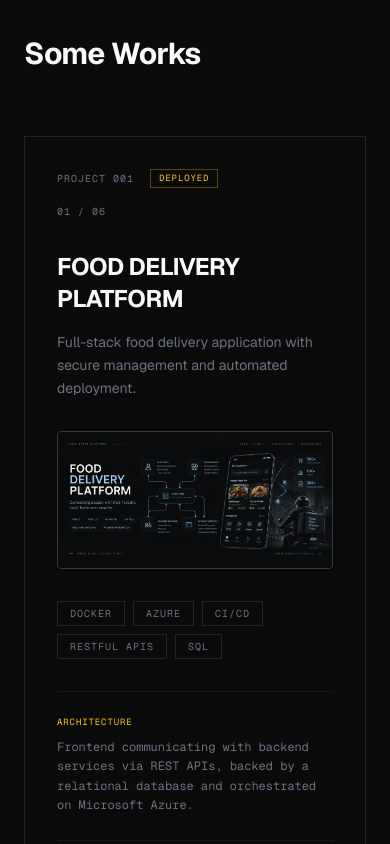
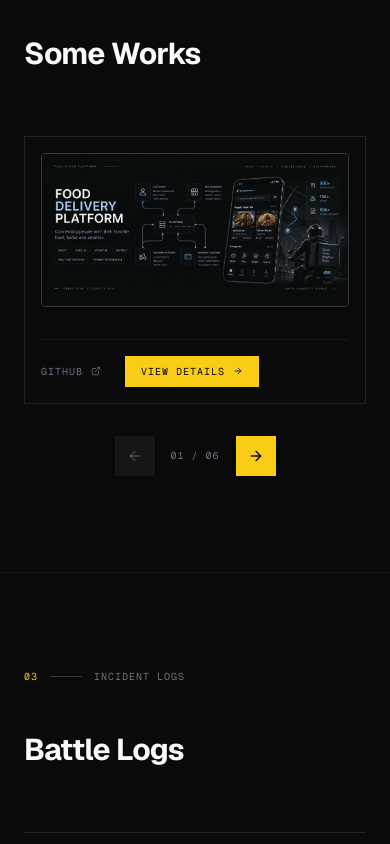
Before and after one commit to satyazitmohapatra/my_new_webs_18sep, a Next.js app: page / in a window 390 px wide. Shown: the part 1040-1884 px from the top of the page. Built offline with nearby package versions, Linux system fonts and the light colour scheme.

Commit message:
Hide heavy text on mobile to emphasize project thumbnail and links

```diff
--- a/app/page.tsx
+++ b/app/page.tsx
@@ -125,9 +125,9 @@ export default function SinglePagePortfolio() {
                 className="w-full"
               >
                 {/* Project Card */}
-                <div className="border border-foreground/10 p-8 md:p-12">
+                <div className="border border-foreground/10 p-4 sm:p-6 md:p-12">
                   {/* Header Row */}
-                  <div className="flex flex-col md:flex-row md:items-center justify-between gap-4 mb-8">
+                  <div className="hidden md:flex flex-col md:flex-row md:items-center justify-between gap-4 mb-8">
                     <div className="flex items-center gap-4">
                       <span className="font-mono text-[10px] tracking-widest text-muted-foreground uppercase">
                         {currentProject.id.replace("_", " ")}
@@ -142,12 +142,12 @@ export default function SinglePagePortfolio() {
                   </div>
 
                   {/* Title */}
-                  <h3 className="text-2xl md:text-3xl font-bold tracking-tight text-foreground mb-4">
+                  <h3 className="hidden md:block text-2xl md:text-3xl font-bold tracking-tight text-foreground mb-4">
                     {currentProject.title}
                   </h3>
 
                   {/* Description */}
-                  <p className="text-muted-foreground text-sm leading-relaxed max-w-2xl mb-8">
+                  <p className="hidden md:block text-muted-foreground text-sm leading-relaxed max-w-2xl mb-8">
                     {currentProject.description}
                   </p>
 
@@ -189,7 +189,7 @@ export default function SinglePagePortfolio() {
                   )}
 
                   {/* Stack */}
-                  <div className="flex flex-wrap gap-2 mb-8">
+                  <div className="hidden md:flex flex-wrap gap-2 mb-8">
                     {currentProject.stack.map((tech) => (
                       <span
                         key={tech}
@@ -202,7 +202,7 @@ export default function SinglePagePortfolio() {
 
                   {/* Architecture (if exists) */}
                   {currentProject.architecture && (
-                    <div className="border-t border-foreground/5 pt-6 mb-6">
+                    <div className="hidden md:block border-t border-foreground/5 pt-6 mb-6">
                       <span className="font-mono text-[9px] tracking-widest text-accent uppercase block mb-2">ARCHITECTURE</span>
                       <p className="font-mono text-xs text-muted-foreground leading-relaxed">
                         {currentProject.architecture}
@@ -392,7 +392,7 @@ export default function SinglePagePortfolio() {
           <motion.div {...fadeUp}>
             <SectionLabel number="05" label="SYSTEM ARCHITECTURE" />
             <h2 className="text-3xl md:text-4xl font-bold tracking-tight text-foreground mb-16">
-              Engineering Engine
+              Deployment Achitecture
             </h2>
           </motion.div>
         </div>
```
